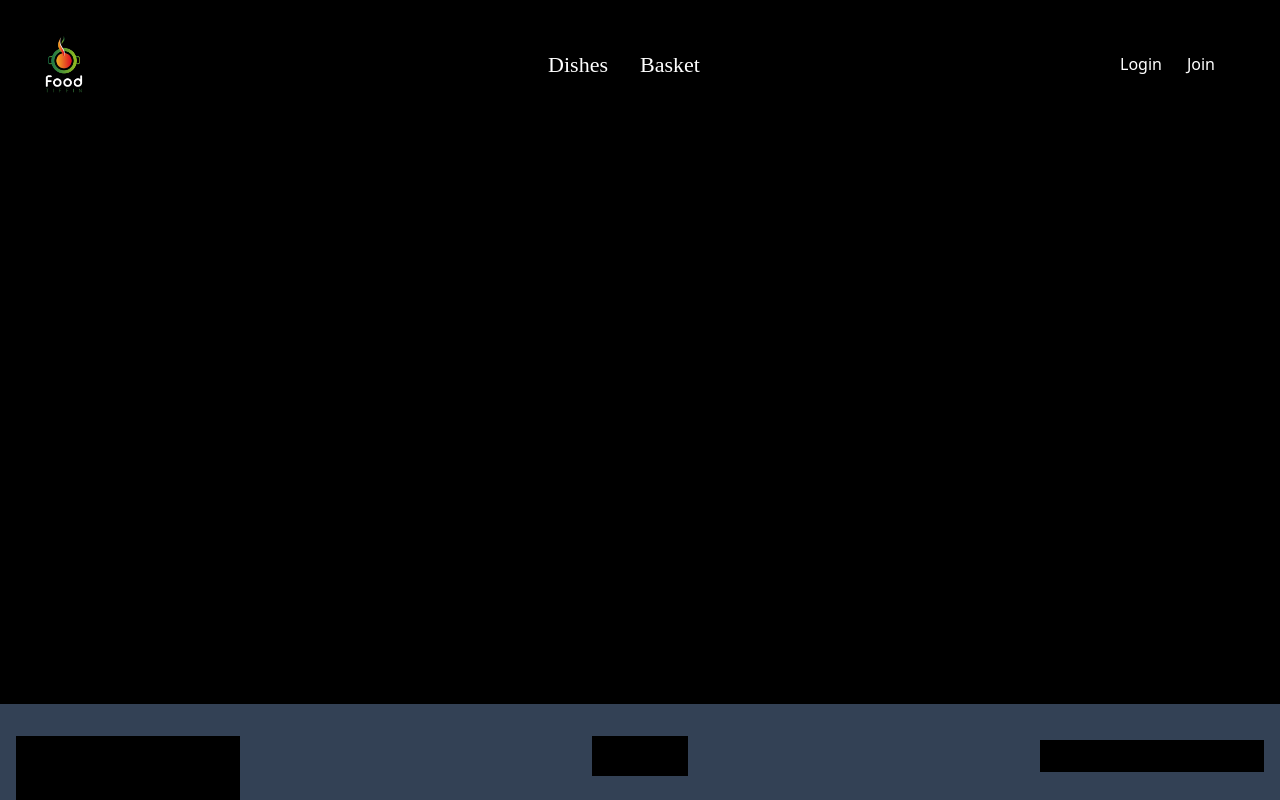
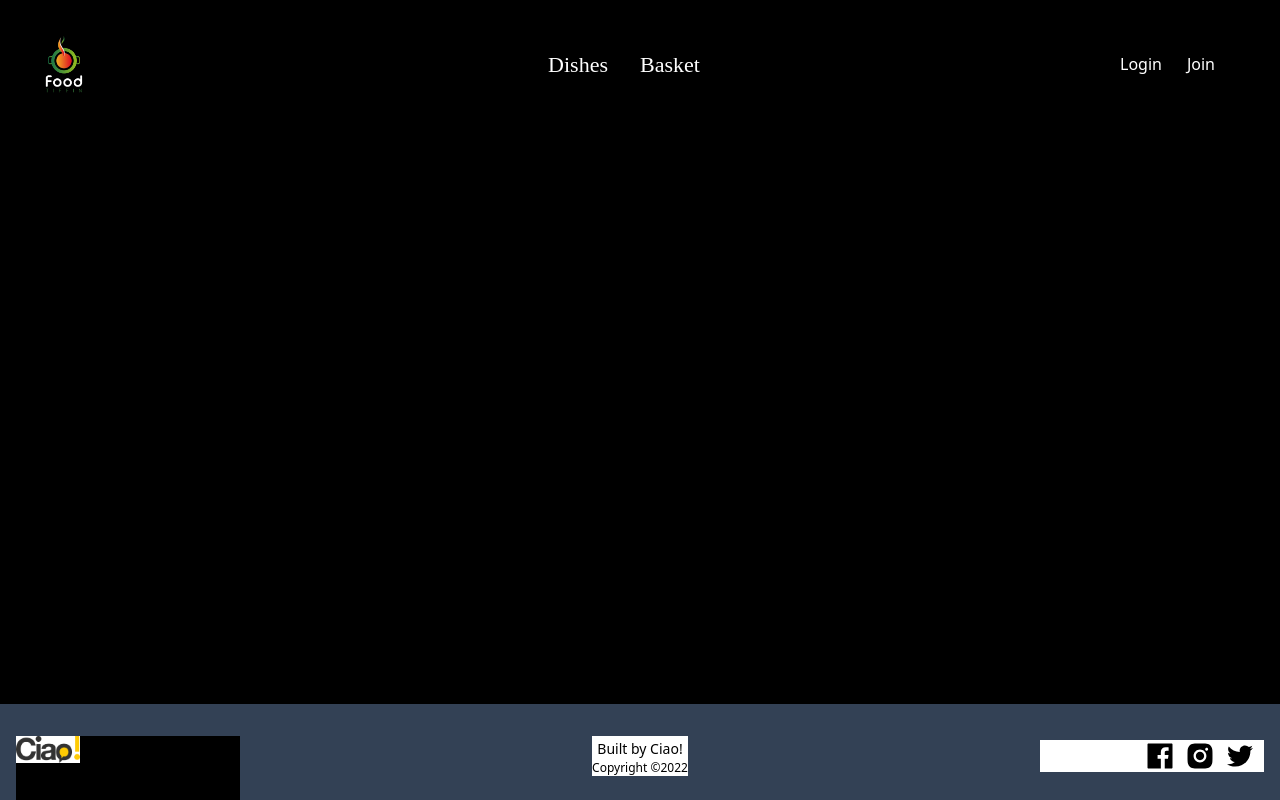
Before and after one commit to hassa09/Restaurant-Hackthon, a React (Create React App) app: page / in a window 1280 px wide. Built offline with nearby package versions, Linux system fonts and the light colour scheme; some icons are missing.

Commit message:
style: change background colour to white in footer to show small images added

```diff
--- a/src/Component/Footer/Footer.js
+++ b/src/Component/Footer/Footer.js
@@ -5,7 +5,7 @@ import {
   AiOutlineTwitter,
 } from 'react-icons/ai';
 
-import logo from '../../Assets/ciao.png';
+import logo from '../../Assets/Images/ciao.png';
 
 const Footer = () => {
   return (
@@ -13,29 +13,29 @@ const Footer = () => {
       {/* Logo */}
       <div className='flex flex-row w-1/4 h-auto mt-8 sm:w-56'>
         <div className='relative w-12 h-12 sm:h-16 sm:w-16'>
-          {/*    <img src={logo} alt='logo' /> */}
+          <img src={logo} alt='logo' />
         </div>
       </div>
       {/* Built by and copyright */}
-      <div className='mt-2 text-center'>
-        <span className='text-xs sm:text-sm'>Built by Ciao!</span>
-        <p className='text-[.5rem] sm:text-xs'>Copyright &copy;2022</p>
+      <div className='mt-2 text-center bg-white'>
+        <span className='text-xs bg-white sm:text-sm'>Built by Ciao!</span>
+        <p className='text-[.5rem] sm:text-xs bg-white'>Copyright &copy;2022</p>
       </div>
       {/* Social Icons*/}
-      <div className='flex flex-row justify-end w-1/4 h-auto mt-2 sm:w-56'>
-        <div className='w-6 h-6 item sm:w-10 sm:h-8 sm:m2'>
+      <div className='flex flex-row justify-end w-1/4 h-auto mt-2 bg-white sm:w-56'>
+        <div className='w-6 h-6 bg-white item sm:w-10 sm:h-8 sm:m2'>
           <a href='https://www.facebook.com' target='blank'>
-            <AiFillFacebook className='w-6 h-6 mr-4 rounded-md sm:h-8 sm:w-8 ' />
+            <AiFillFacebook className='w-6 h-6 mr-4 bg-white rounded-md sm:h-8 sm:w-8 ' />
           </a>
         </div>
-        <div className='w-6 h-6 item sm:w-10 sm:h-8'>
+        <div className='w-6 h-6 bg-white item sm:w-10 sm:h-8'>
           <a href='https://www.instagram.com' target='blank'>
-            <AiFillInstagram className='w-6 h-6 mr-4 rounded-md sm:h-8 sm:w-8 ' />
+            <AiFillInstagram className='w-6 h-6 mr-4 bg-white rounded-md sm:h-8 sm:w-8' />
           </a>
         </div>
-        <div className='w-6 h-6 item sm:w-10 sm:h-8'>
+        <div className='w-6 h-6 bg-white item sm:w-10 sm:h-8'>
           <a href='https://www.twitter.com' target='blank'>
-            <AiOutlineTwitter className='w-6 h-6 mr-2 rounded-md sm:h-8 sm:w-8 ' />
+            <AiOutlineTwitter className='w-6 h-6 mr-2 bg-white rounded-md sm:h-8 sm:w-8 ' />
           </a>
         </div>
       </div>
```
Also changed, not shown: src/Assets/Images/ciao.png (renamed from src/assets/ciao.png).
